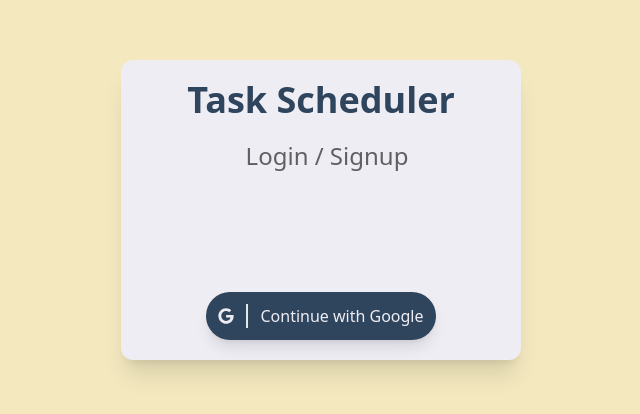
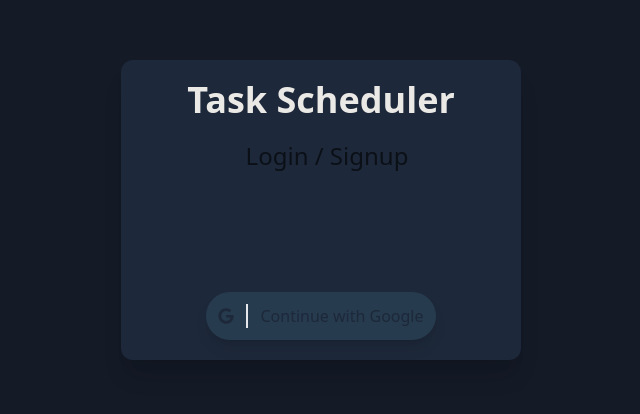
Before and after one commit to Agent-Gautam/task-shot2.0, a React (Vite) app: page / in a window 1280 px wide. Shown: the part 190-604 px from the top of the page, without its empty margins (319-959 px from the left). Built offline with nearby package versions, Linux system fonts and the light colour scheme; no server answers.

Commit message:
dark mode made

```diff
--- a/src/App.tsx
+++ b/src/App.tsx
@@ -50,7 +50,7 @@ const App: React.FC = () => {
 
   return (
     <div
-      className={`flex flex-col lg:flex-row w-full h-screen light lg:gap-5 lg:p-5 bg-base200 select-none`}
+      className={`flex flex-col lg:flex-row w-full h-screen dark lg:gap-5 lg:p-5 bg-base200 select-none`}
     >
       {!userId ? (
         <Login isLoading={isLoading} />
@@ -60,7 +60,8 @@ const App: React.FC = () => {
             <Header
               tab={tab}
               setTab={setTab}
-              toggleSearch={() => setSearchOpen(true)}
+                toggleSearch={() => setSearchOpen(true)}
+                scheduleToggle={() => setScheduleOpen(false)}
             />
             <div
               id="main-content"
--- a/src/components/DurationPicker.tsx
+++ b/src/components/DurationPicker.tsx
@@ -30,7 +30,7 @@ const DurationPicker = ({ duration, setDuration }: {duration: Task['duration'],
             max={10}
             className="
               w-12 h-6 text-xs
-             bg-slate-50 p-2 rounded-lg"
+             bg-white/20 p-2 rounded-lg"
             value={duration.hour}
             onChange={handleChange}
           />
@@ -45,7 +45,7 @@ const DurationPicker = ({ duration, setDuration }: {duration: Task['duration'],
             title="minutes"
             min={1}
             max={59}
-            className="w-12 h-6 text-xs bg-slate-50 p-2 rounded-lg"
+            className="w-12 h-6 text-xs bg-white/20 p-2 rounded-lg"
             value={duration.min}
             onChange={handleChange}
           />
--- a/src/components/Login.tsx
+++ b/src/components/Login.tsx
@@ -49,7 +49,7 @@ const Login = ({isLoading}: {isLoading: boolean}) => {
       className="absolute top-0 left-0 w-full h-screen flex justify-center items-center bg-base200"
     >
       <div className="w-[320px] md:w-[400px] h-[300px] text-text flex flex-col gap-5 p-5 rounded-xl bg-base shadow-xl">
-        <h1 className="text-center text-secondary font-semibold text-xl lg:text-4xl">
+        <h1 className="text-center text-text font-semibold text-xl lg:text-4xl">
           Task Scheduler
         </h1>
         {isLoading ? (
--- a/src/components/Navigation.tsx
+++ b/src/components/Navigation.tsx
@@ -21,22 +21,28 @@ const Navigation = ({
             layout
             key={obj.id}
             className={`w-[20%] lg:w-full p-1 lg:h-[50px] text-sm rounded-lg ${
-              tab === obj.id ? "bg-secondary text-base flex-1 lg:flex-none" : "lg:bg-neutral shadow-inner"
+              tab === obj.id
+                ? "bg-secondary flex-1 lg:flex-none"
+                : "lg:bg-neutral shadow-inner"
             }`}
           >
             <button
               className="w-full h-full flex items-center px-3 py-1 lg:py-0 backdrop-blur-lg"
-              onClick={() => setTab(obj.id)}
+              onClick={() => {
+                setTab(obj.id);
+              }}
               title={obj.text}
             >
               <span
-                className={`${tab == obj.id ? "text-base" : "text-accent"}`}
+                className={`${tab == obj.id ? "text-text" : "text-accent"}`}
               >
                 {obj.icon}
               </span>
               <span
                 className={` ${
-                  tab == obj.id ? "block text-base" : "hidden lg:block text-accent lg:text-black"
+                  tab == obj.id
+                    ? "block text-text"
+                    : "hidden lg:block text-accent lg:text-black"
                 } ml-2 `}
               >
                 {obj.text}
--- a/src/components/Schedule.tsx
+++ b/src/components/Schedule.tsx
@@ -194,7 +194,7 @@ export default function Schedule({
             setScheduledTask(null);
           }
         }}
-        className="rounded-lg bg-secondary text-base py-1 px-2"
+        className="rounded-lg bg-secondary text-white py-1 px-2"
       >
         <MdDone />
       </button>
@@ -306,7 +306,7 @@ export default function Schedule({
                   className="absolute md:w-auto h-full left-[50px] top-0 flex items-center gap-1 bg-primary"
                   onClick={(e) => e.stopPropagation()}
                 >
-                  <div className="flex items-center gap-1 bg-base/50 rounded-lg px-1">
+                  <div className="flex items-center gap-1 bg-white/50 rounded-lg px-1">
                     <span className="lg:hidden">
                       <BsHourglassSplit size={20} />
                     </span>
@@ -322,7 +322,7 @@ export default function Schedule({
                       />
                     </section>
                   </div>
-                  <div className="flex items-center gap-1 bg-base/50 rounded-lg px-1">
+                  <div className="flex items-center gap-1 bg-white/50 rounded-lg px-1">
                     <span className="lg:hidden">
                       <LuCalendarClock size={20} />
                     </span>
--- a/src/components/Select.tsx
+++ b/src/components/Select.tsx
@@ -26,7 +26,7 @@ export default function Select({
       role="select"
       className={`relative rounded-lg cursor-pointer`}
     >
-      <div className=" w-full text-secondary flex gap-1 divide-x rounded-full py-1 px-1 md:px-2 bg-base/50">
+      <div className=" w-full flex gap-1 divide-x rounded-full py-1 px-1 md:px-2 bg-white/50">
         <button
           className="rounded-l-full flex items-center gap-2"
           id="selected"
--- a/src/components/TaskShow.tsx
+++ b/src/components/TaskShow.tsx
@@ -64,12 +64,12 @@ const TaskShow = ({ task, ind, closed }: { task: Task, ind: number, closed?: boo
           />
           <div id="upper-row" className="w-full flex flex-col">
             <p className="w-full text-wrap">{task.description}</p>
-            {date && <p className="text-black/50 text-sm">{date}</p>}
+            {date && <p className="text-text/50 text-sm">{date}</p>}
           </div>
           <div id="lower-row" className="flex justify-between items-center">
             <div id="left" className="flex gap-2 items-center">
               <h1>{categoryOptions[task.category].icon}</h1>
-              <div className="bg-base rounded-lg py-1 px-3 flex">
+              <div className="bg-white/50 text-black rounded-lg py-1 px-3 flex">
                 {task.duration.hour !== 0 && (
                   <h2 id="hour">{task.duration.hour}h</h2>
                 )}
--- a/src/components/TasksContainer.tsx
+++ b/src/components/TasksContainer.tsx
@@ -47,7 +47,7 @@ const TasksContainer = ({ tasks }: { tasks: Task[] }) => {
   ];
 
   return (
-    <div className="w-full h-full flex flex-col flex-1 bg-base text-text">
+    <div className="w-full h-full flex flex-col flex-1 bg-base text-text rounded-t-2xl">
       {/* Subtab Navigation */}
       {!loading  && (
         <SubTabs
@@ -59,7 +59,7 @@ const TasksContainer = ({ tasks }: { tasks: Task[] }) => {
 
       {loading ? (
         <div className="columns-[300px] space-y-3 p-6">
-          {Array.from({ length: 5 }).map(() => (
+          {Array.from({ length: 4 }).map(() => (
             <LoadingTask />
           ))}
         </div>
--- a/src/index.css
+++ b/src/index.css
@@ -2,23 +2,28 @@
 @tailwind components;
 @tailwind utilities;
 
+.root {
+
+}
+
 .light {
   /* Light mode */
-  --primary: 249 204 72;
-  --secondary: 47 69 93;
-  --accent: 242 169 34;
-  --base: 239 237 244;
-  --base200: 243 232 190;
-  --neutral: 233 236 241;
+  --primary: 249 204 72; /* Warm golden yellow */
+  --secondary: 47 69 93; /* Muted blue-gray */
+  --accent: 242 169 34; /* Bright orange */
+  --base: 239 237 244; /* Light gray background */
+  --base200: 243 232 190; /* Soft beige */
+  --neutral: 233 236 241; /* Cool neutral gray */
+  --text: 0 0 0;
 }
 
 .dark {
   /* Dark mode */
-  --primary: 249 204 72;
-  --secondary: 47 69 93;
-  --accent: 248 219 138;
-  --base: 20 26 38;
-  --base200: 29 40 58;
-  --neutral: 125 113 78;
-  --text: 253 252 248;
+  --primary: 210 174 56; /* Softer golden yellow */
+  --secondary: 39 59 78; /* Muted teal-gray */
+  --accent: 215 148 42; /* Rich warm orange */
+  --base: 29 40 58; /* Darker near-black background */
+  --base200: 20 26 38; /* Muted dark blue-gray */
+  --neutral: 150 143 130; /* Neutral warm gray for balance */
+  --text: 235 233 230; /* Off-white text for better readability */
 }
```
Also changed, not shown: src/components/Header.tsx (+12 -7 lines), src/components/Search.tsx (+4 -4 lines), src/components/TaskMaker.tsx (+5 -5 lines).
